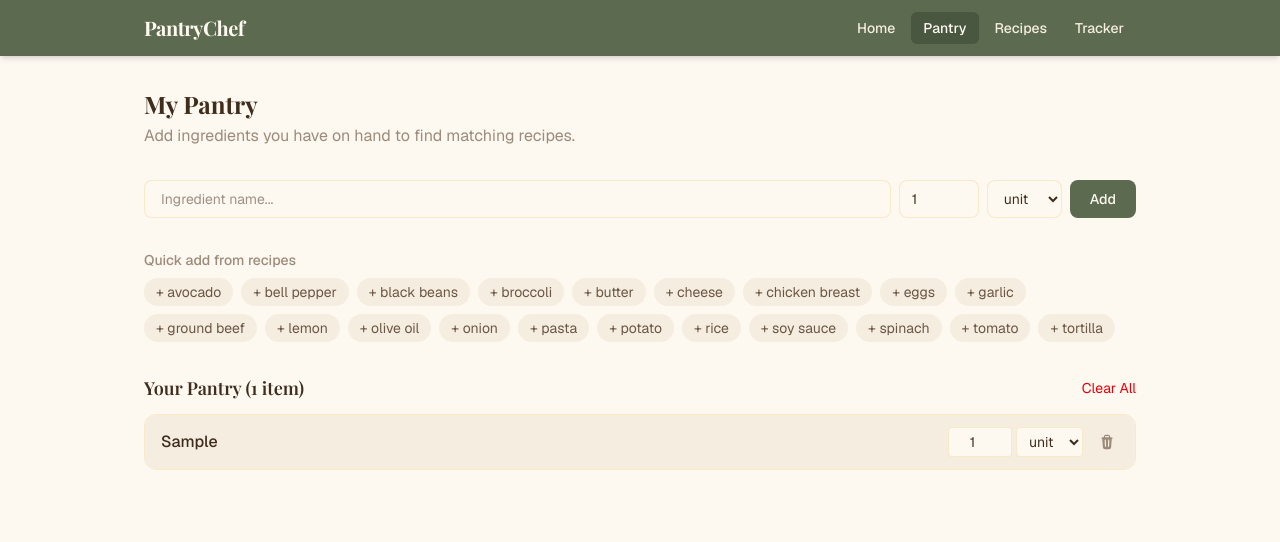
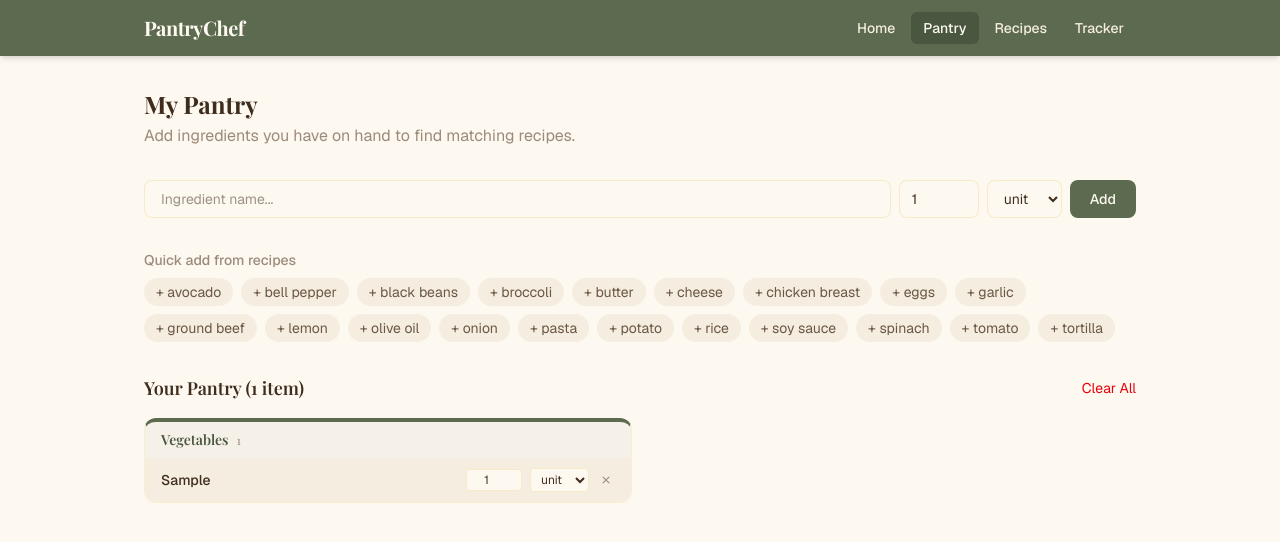
Before and after one commit to raghavmehrotra/pantrychef, a Next.js app: page /pantry in a window 1280 px wide. Both pictures are taken after typing "Sample" into the empty fields and a click on the button "Add". Shown: the top 542 px of the page. Built offline with nearby package versions, Linux system fonts and the light colour scheme; a web font is replaced by a local one.

Commit message:
Pantry now has categories

```diff
--- a/src/app/pantry/page.tsx
+++ b/src/app/pantry/page.tsx
@@ -3,9 +3,19 @@
 import { useState } from "react";
 import { useApp } from "@/context/AppContext";
 import { allIngredientNames } from "@/data/recipes";
+import { PANTRY_CATEGORIES, PantryCategory } from "@/types";
 import Link from "next/link";
 
 const UNITS = ["unit", "oz", "lb", "g", "kg", "cup", "tbsp", "tsp", "ml", "L"];
+
+const CATEGORY_STYLE: Record<PantryCategory, { border: string; heading: string; bg: string }> = {
+  "meat":          { border: "border-t-red-400",    heading: "text-red-700",     bg: "bg-red-50" },
+  "vegetables":    { border: "border-t-olive",      heading: "text-olive-dark",  bg: "bg-olive/5" },
+  "grains":        { border: "border-t-amber",      heading: "text-amber-dark",  bg: "bg-amber-light/15" },
+  "spices & oils": { border: "border-t-ink-light",  heading: "text-ink-light",   bg: "bg-ink/5" },
+  "fruits":        { border: "border-t-orange-400",  heading: "text-orange-700",  bg: "bg-orange-50" },
+  "snacks":        { border: "border-t-violet-400", heading: "text-violet-700",  bg: "bg-violet-50" },
+};
 
 export default function PantryPage() {
   const { pantry, pantryNames, addToPantry, updatePantryItem, removeFromPantry, clearPantry } = useApp();
@@ -17,6 +27,13 @@ export default function PantryPage() {
   const suggestions = allIngredientNames.filter(
     (name) => !pantryNames.includes(name)
   );
+
+  const grouped = PANTRY_CATEGORIES.reduce((acc, cat) => {
+    acc[cat] = pantry.filter((item) => item.category === cat);
+    return acc;
+  }, {} as Record<PantryCategory, typeof pantry>);
+
+  const nonEmptyCategories = PANTRY_CATEGORIES.filter((cat) => grouped[cat].length > 0);
 
   function handleSubmit(e: React.FormEvent) {
     e.preventDefault();
@@ -104,7 +121,7 @@ export default function PantryPage() {
       )}
 
       <div>
-        <div className="flex items-center justify-between mb-3">
+        <div className="flex items-center justify-between mb-4">
           <h2 className="font-serif text-lg font-semibold text-ink">
             Your Pantry ({pantry.length} {pantry.length === 1 ? "item" : "items"})
           </h2>
@@ -117,27 +134,44 @@ export default function PantryPage() {
             </button>
           )}
         </div>
+
         {pantry.length === 0 ? (
           <p className="text-ink-muted text-sm">
             No ingredients yet. Add some above to get started!
           </p>
         ) : (
-          <div className="border border-amber-light/40 rounded-xl overflow-hidden">
-            {pantry.map((item, i) => (
+          <div className="grid grid-cols-1 md:grid-cols-2 gap-4">
+            {nonEmptyCategories.map((cat) => {
+              const style = CATEGORY_STYLE[cat];
+              const items = grouped[cat];
+              return (
+                <div
+                  key={cat}
+                  className={`rounded-xl border border-amber-light/30 border-t-4 ${style.border} overflow-hidden`}
+                >
+                  <div className={`px-4 py-2 ${style.bg}`}>
+                    <h3 className={`font-serif text-sm font-semibold capitalize ${style.heading}`}>
+                      {cat}
+                      <span className="text-ink-muted font-normal ml-2 text-xs">
+                        {items.length}
+                      </span>
+                    </h3>
+                  </div>
+                  <div>
+                    {items.map((item, i) => (
                       <div
                         key={item.name}
-                className={`flex items-center justify-between px-4 py-3 ${
-                  i !== pantry.length - 1 ? "border-b border-amber-light/30" : ""
+                        className={`flex items-center justify-between px-4 py-2.5 ${
+                          i !== items.length - 1 ? "border-b border-amber-light/20" : ""
                         } bg-cream-dark hover:bg-amber-light/10 transition-colors`}
                       >
                         <Link
                           href={`/recipes/${encodeURIComponent(item.name)}`}
-                  className="text-ink font-medium hover:text-olive transition-colors capitalize"
+                          className="text-sm text-ink font-medium hover:text-olive transition-colors capitalize"
                         >
                           {item.name}
                         </Link>
-                <div className="flex items-center gap-3">
-                  <div className="flex items-center gap-1">
+                        <div className="flex items-center gap-2">
                           <input
                             type="number"
                             min={0.25}
@@ -146,33 +180,36 @@ export default function PantryPage() {
                             onChange={(e) =>
                               updatePantryItem(item.name, Number(e.target.value), item.unit)
                             }
-                      className="w-16 border border-amber-light/40 bg-cream rounded px-2 py-1 text-sm text-ink text-center focus:outline-none focus:ring-1 focus:ring-olive"
+                            className="w-14 border border-amber-light/40 bg-cream rounded px-1.5 py-0.5 text-xs text-ink text-center focus:outline-none focus:ring-1 focus:ring-olive"
                           />
                           <select
                             value={item.unit}
                             onChange={(e) =>
                               updatePantryItem(item.name, item.qty, e.target.value)
                             }
-                      className="border border-amber-light/40 bg-cream rounded px-2 py-1 text-sm text-ink focus:outline-none focus:ring-1 focus:ring-olive"
+                            className="border border-amber-light/40 bg-cream rounded px-1.5 py-0.5 text-xs text-ink focus:outline-none focus:ring-1 focus:ring-olive"
                           >
                             {UNITS.map((u) => (
                               <option key={u} value={u}>{u}</option>
                             ))}
                           </select>
-                  </div>
                           <button
                             onClick={() => removeFromPantry(item.name)}
-                    className="text-ink-muted hover:text-red-600 transition-colors p-1"
+                            className="text-ink-muted hover:text-red-600 transition-colors p-0.5"
                             aria-label={`Remove ${item.name}`}
                           >
-                    <svg xmlns="http://www.w3.org/2000/svg" viewBox="0 0 20 20" fill="currentColor" className="w-4 h-4">
-                      <path fillRule="evenodd" d="M8.75 1A2.75 2.75 0 006 3.75v.443c-.795.077-1.584.176-2.365.298a.75.75 0 10.23 1.482l.149-.022.841 10.518A2.75 2.75 0 007.596 19h4.807a2.75 2.75 0 002.742-2.53l.841-10.52.149.023a.75.75 0 00.23-1.482A41.03 41.03 0 0014 4.193V3.75A2.75 2.75 0 0011.25 1h-2.5zM10 4c.84 0 1.673.025 2.5.075V3.75c0-.69-.56-1.25-1.25-1.25h-2.5c-.69 0-1.25.56-1.25 1.25v.325C8.327 4.025 9.16 4 10 4zM8.58 7.72a.75.75 0 00-1.5.06l.3 7.5a.75.75 0 101.5-.06l-.3-7.5zm4.34.06a.75.75 0 10-1.5-.06l-.3 7.5a.75.75 0 101.5.06l.3-7.5z" clipRule="evenodd" />
+                            <svg xmlns="http://www.w3.org/2000/svg" viewBox="0 0 20 20" fill="currentColor" className="w-3.5 h-3.5">
+                              <path d="M6.28 5.22a.75.75 0 00-1.06 1.06L8.94 10l-3.72 3.72a.75.75 0 101.06 1.06L10 11.06l3.72 3.72a.75.75 0 101.06-1.06L11.06 10l3.72-3.72a.75.75 0 00-1.06-1.06L10 8.94 6.28 5.22z" />
                             </svg>
                           </button>
                         </div>
                       </div>
                     ))}
                   </div>
+                </div>
+              );
+            })}
+          </div>
         )}
       </div>
     </div>
--- a/src/context/AppContext.tsx
+++ b/src/context/AppContext.tsx
@@ -1,13 +1,14 @@
 "use client";
 
 import { createContext, useContext, useState, ReactNode } from "react";
-import { MealLog, NutritionInfo, PantryItem } from "@/types";
+import { MealLog, NutritionInfo, PantryCategory, PantryItem } from "@/types";
 import { recipes } from "@/data/recipes";
+import { classifyIngredient } from "@/data/categories";
 
 interface AppContextType {
   pantry: PantryItem[];
   pantryNames: string[];
-  addToPantry: (name: string, qty: number, unit: string) => void;
+  addToPantry: (name: string, qty: number, unit: string, category?: PantryCategory) => void;
   updatePantryItem: (name: string, qty: number, unit: string) => void;
   removeFromPantry: (name: string) => void;
   clearPantry: () => void;
@@ -24,7 +25,7 @@ export function AppProvider({ children }: { children: ReactNode }) {
 
   const pantryNames = pantry.map((item) => item.name);
 
-  function addToPantry(name: string, qty: number = 1, unit: string = "unit") {
+  function addToPantry(name: string, qty: number = 1, unit: string = "unit", category?: PantryCategory) {
     const normalized = name.toLowerCase().trim();
     if (!normalized) return;
     const existing = pantry.find((i) => i.name === normalized);
@@ -35,7 +36,7 @@ export function AppProvider({ children }: { children: ReactNode }) {
         )
       );
     } else {
-      setPantry((prev) => [...prev, { name: normalized, qty, unit }]);
+      setPantry((prev) => [...prev, { name: normalized, qty, unit, category: category ?? classifyIngredient(normalized) }]);
     }
   }
 
--- /dev/null
+++ b/src/data/categories.ts
@@ -0,0 +1,118 @@
+import { PantryCategory } from "@/types";
+
+const INGREDIENT_CATEGORIES: Record<string, PantryCategory> = {
+  // Meat
+  "chicken breast": "meat",
+  "ground beef": "meat",
+  "chicken thigh": "meat",
+  "pork": "meat",
+  "bacon": "meat",
+  "sausage": "meat",
+  "turkey": "meat",
+  "steak": "meat",
+  "shrimp": "meat",
+  "salmon": "meat",
+  "tuna": "meat",
+  "fish": "meat",
+
+  // Vegetables
+  "broccoli": "vegetables",
+  "bell pepper": "vegetables",
+  "onion": "vegetables",
+  "spinach": "vegetables",
+  "tomato": "vegetables",
+  "potato": "vegetables",
+  "carrot": "vegetables",
+  "celery": "vegetables",
+  "mushroom": "vegetables",
+  "zucchini": "vegetables",
+  "corn": "vegetables",
+  "lettuce": "vegetables",
+  "cucumber": "vegetables",
+  "cabbage": "vegetables",
+  "kale": "vegetables",
+  "cauliflower": "vegetables",
+  "green beans": "vegetables",
+  "peas": "vegetables",
+  "asparagus": "vegetables",
+  "sweet potato": "vegetables",
+
+  // Grains
+  "rice": "grains",
+  "pasta": "grains",
+  "tortilla": "grains",
+  "black beans": "grains",
+  "bread": "grains",
+  "oats": "grains",
+  "flour": "grains",
+  "quinoa": "grains",
+  "noodles": "grains",
+  "couscous": "grains",
+  "lentils": "grains",
+  "chickpeas": "grains",
+
+  // Spices & Oils
+  "soy sauce": "spices & oils",
+  "garlic": "spices & oils",
+  "olive oil": "spices & oils",
+  "butter": "spices & oils",
+  "salt": "spices & oils",
+  "pepper": "spices & oils",
+  "cumin": "spices & oils",
+  "paprika": "spices & oils",
+  "chili powder": "spices & oils",
+  "oregano": "spices & oils",
+  "basil": "spices & oils",
+  "thyme": "spices & oils",
+  "cinnamon": "spices & oils",
+  "ginger": "spices & oils",
+  "vinegar": "spices & oils",
+  "honey": "spices & oils",
+  "hot sauce": "spices & oils",
+  "sesame oil": "spices & oils",
+  "vegetable oil": "spices & oils",
+
+  // Fruits
+  "lemon": "fruits",
+  "avocado": "fruits",
+  "lime": "fruits",
+  "banana": "fruits",
+  "apple": "fruits",
+  "orange": "fruits",
+  "berries": "fruits",
+  "strawberry": "fruits",
+  "blueberry": "fruits",
+  "mango": "fruits",
+  "pineapple": "fruits",
+  "grape": "fruits",
+  "peach": "fruits",
+
+  // Snacks & Dairy
+  "cheese": "snacks",
+  "eggs": "snacks",
+  "milk": "snacks",
+  "yogurt": "snacks",
+  "cream cheese": "snacks",
+  "sour cream": "snacks",
+  "cream": "snacks",
+  "nuts": "snacks",
+  "peanut butter": "snacks",
+  "chips": "snacks",
+  "crackers": "snacks",
+  "granola": "snacks",
+  "chocolate": "snacks",
+};
+
+export function classifyIngredient(name: string): PantryCategory {
+  const normalized = name.toLowerCase().trim();
+  if (INGREDIENT_CATEGORIES[normalized]) {
+    return INGREDIENT_CATEGORIES[normalized];
+  }
+  // Simple keyword fallback
+  if (["chicken", "beef", "pork", "lamb", "fish", "shrimp", "turkey", "salmon", "tuna"].some(k => normalized.includes(k))) return "meat";
+  if (["berry", "fruit", "apple", "lemon", "lime", "orange", "mango", "banana"].some(k => normalized.includes(k))) return "fruits";
+  if (["oil", "sauce", "spice", "herb", "powder", "seed"].some(k => normalized.includes(k))) return "spices & oils";
+  if (["bean", "rice", "pasta", "bread", "flour", "grain", "oat", "wheat", "tortilla"].some(k => normalized.includes(k))) return "grains";
+  if (["milk", "cheese", "yogurt", "cream", "egg", "nut", "chip", "cracker"].some(k => normalized.includes(k))) return "snacks";
+  return "vegetables"; // default fallback
+}
--- a/src/types/index.ts
+++ b/src/types/index.ts
@@ -24,10 +24,22 @@ export interface Recipe {
   tags: string[];
 }
 
+export type PantryCategory = "meat" | "vegetables" | "grains" | "spices & oils" | "fruits" | "snacks";
+
+export const PANTRY_CATEGORIES: PantryCategory[] = [
+  "meat",
+  "vegetables",
+  "grains",
+  "spices & oils",
+  "fruits",
+  "snacks",
+];
+
 export interface PantryItem {
   name: string;
   qty: number;
   unit: string;
+  category: PantryCategory;
 }
 
 export interface MealLog {
```
Lines whose indentation alone changed are shown as unchanged.
